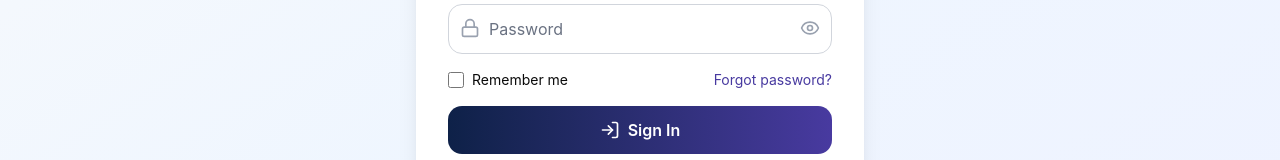
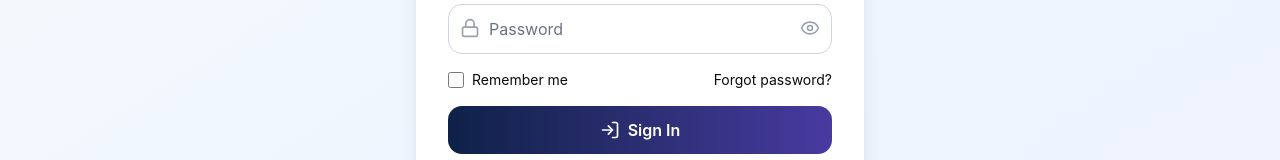
Before and after one commit to click-kos/click-kos, a Next.js app in the folder apps/web/: page /auth/login in a window 1280 px wide. Shown: the part 450-610 px from the top of the page. Built offline with nearby package versions, Linux system fonts and the light colour scheme; no server answers; what @bprogress/next would draw is missing.

Commit message:
Fixed the CORS error for DELETE, and also fixed the deletion of notifications

```diff
--- a/apps/web/src/app/auth/login/page.tsx
+++ b/apps/web/src/app/auth/login/page.tsx
@@ -149,10 +149,7 @@ export default function LoginPage() {
               />{" "}
               Remember me
             </label>
-            <Link
-              href="/auth/forgot-password"
-              className="text-[#483AA0] dark:text-[#7965C1]"
-            >
+            <Link href="/auth/forgot-password" className="">
               Forgot password?
             </Link>
           </div>
--- a/apps/web/src/components/NotificationsDropdown.tsx
+++ b/apps/web/src/components/NotificationsDropdown.tsx
@@ -19,7 +19,9 @@ export default function NotificationDropdown() {
   const fetchNotifications = async () => {
     try {
       setLoading(true);
-      const res = await fetch(`${process.env.NEXT_PUBLIC_SERVER_URL}/notifications`);
+      const res = await fetch(
+        `${process.env.NEXT_PUBLIC_SERVER_URL}/notifications`
+      );
       if (!res.ok) throw new Error("Failed to fetch notifications");
       const data = await res.json();
       setNotifications(data.data);
@@ -33,16 +35,16 @@ export default function NotificationDropdown() {
   // Delete notification
   const deleteNotification = async (id: string) => {
     try {
-    const res = await fetch(`${process.env.NEXT_PUBLIC_SERVER_URL}/notifications?id=${id}`, {
-      method: 'DELETE',
-
-    });
+      const res = await fetch(
+        `${process.env.NEXT_PUBLIC_SERVER_URL}/notifications?id=${id}`,
+        {
+          method: "DELETE",
+        }
+      );
 
       if (!res.ok) throw new Error("Failed to delete notification");
 
-    setNotifications((prev) =>
-      prev.filter((n) => n.notification_id !== id)
-    );
+      setNotifications((prev) => prev.filter((n) => n.notification_id !== id));
     } catch (err) {
       console.error("Error deleting notification:", err);
     }
@@ -68,7 +70,7 @@ export default function NotificationDropdown() {
 
       {/* Dropdown */}
       {open && (
-        <div className="absolute right-0 mt-2 w-80 bg-white border rounded-lg shadow-lg z-50">
+        <div className="absolute right-0 mt-2 w-80 bg-white dark:bg-gray-800 border rounded-lg shadow-lg z-50">
           <div className="p-2 font-semibold border-b">Notifications</div>
 
           <div className="max-h-64 overflow-y-auto">
@@ -80,7 +82,7 @@ export default function NotificationDropdown() {
               notifications.map((n) => (
                 <div
                   key={n.notification_id}
-                  className="flex justify-between items-center p-3 border-b last:border-none hover:bg-gray-50"
+                  className="flex justify-between items-center p-3 border-b last:border-none hover:bg-gray-50 dark:hover:bg-gray-700"
                 >
                   <div>
                     <p className="font-medium">{n.type}</p>
```
Also changed, not shown: 2 other files (tests, documents, lock files or other folders). Lines whose indentation alone changed are shown as unchanged.
